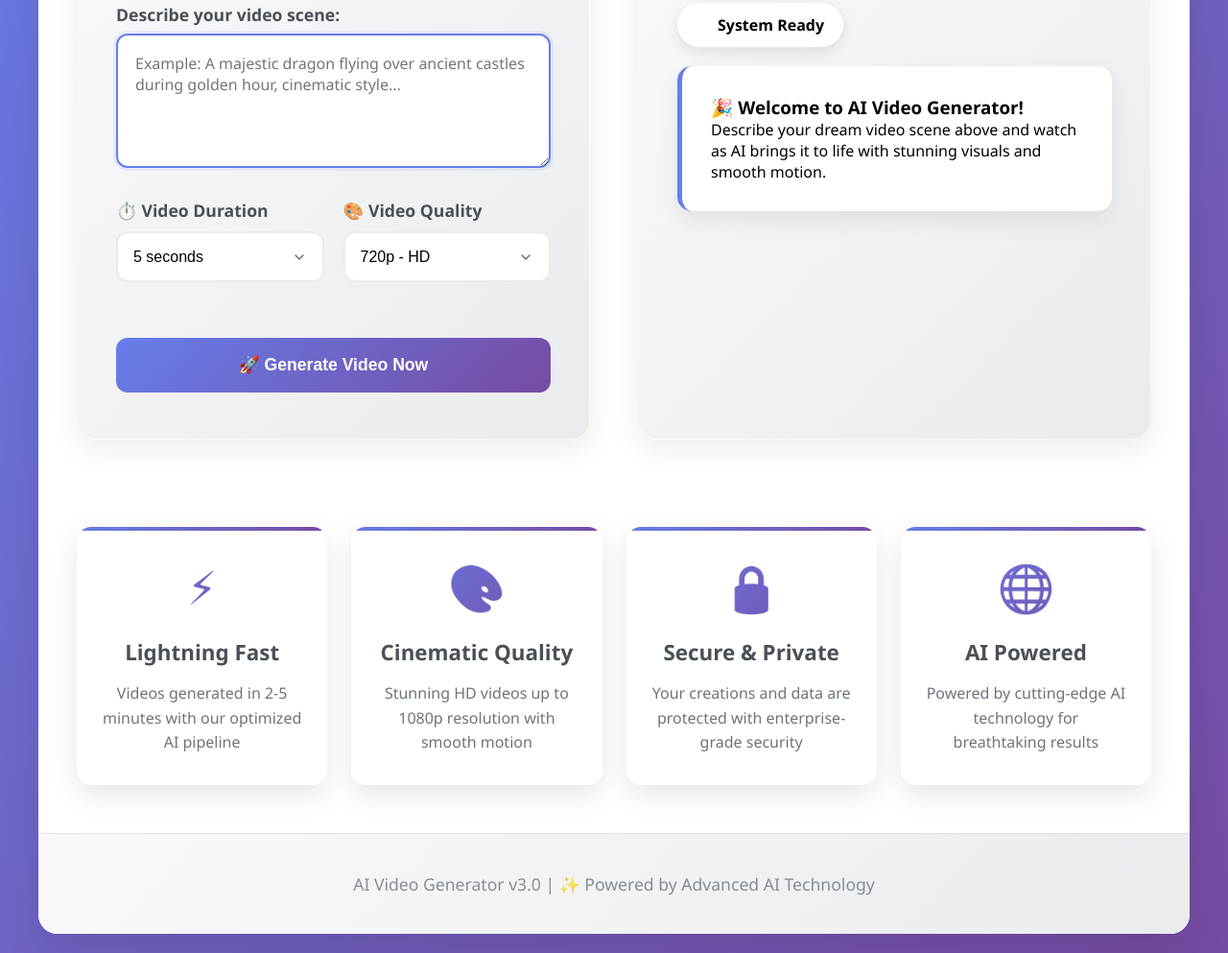
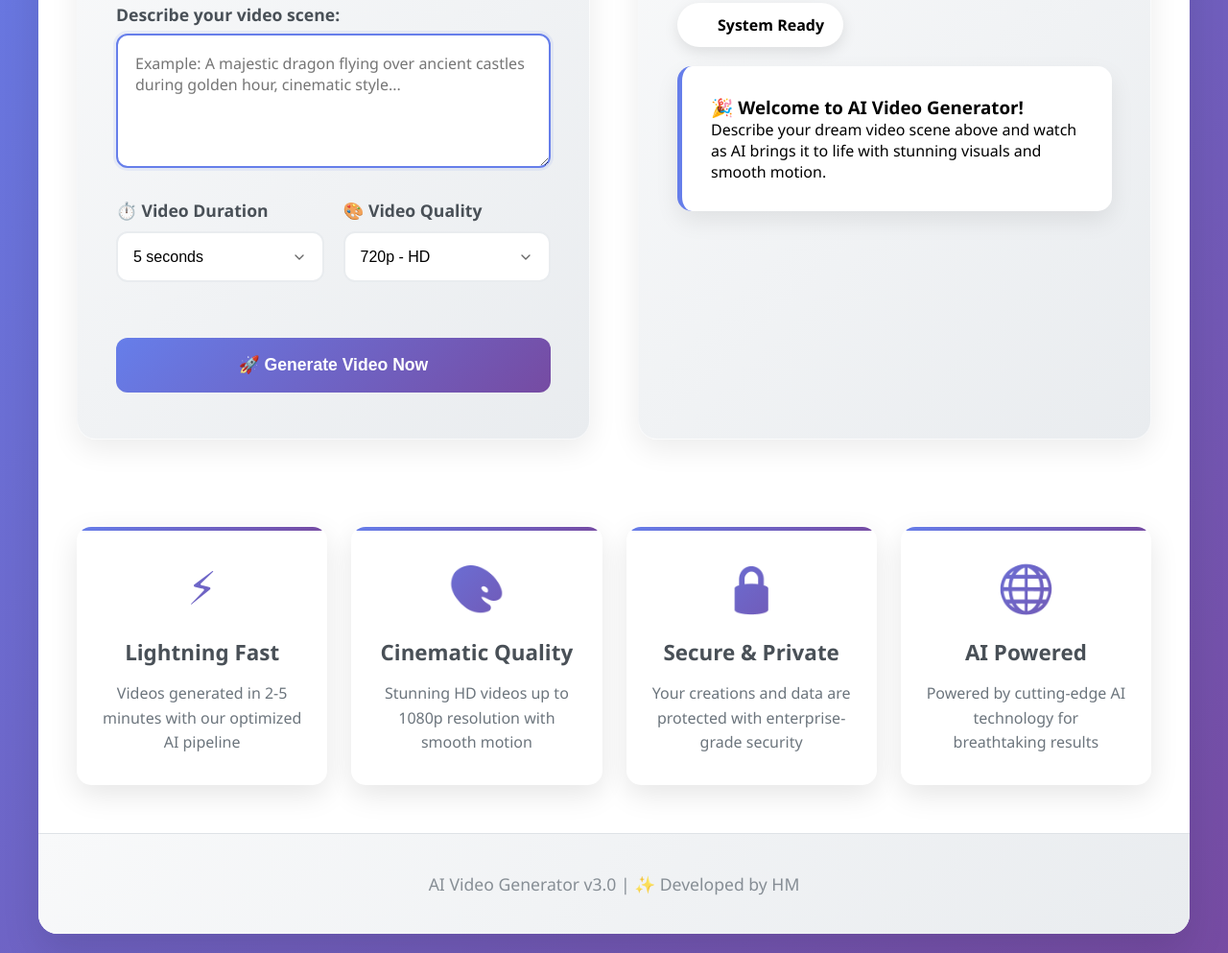
Before and after one commit to Mati-Ur-Rehman-1/video-bot, a website: page index.html in a window 1280 px wide. Shown: the part 380-1373 px from the top of the page at 96% size. Drawn offline with Linux system fonts and the light colour scheme.

Commit message:
Update index.html

```diff
--- a/index.html
+++ b/index.html
@@ -572,7 +572,7 @@
         </div>
 
         <div class="footer">
-            <p>AI Video Generator v3.0 | ✨ Powered by Advanced AI Technology</p>
+            <p>AI Video Generator v3.0 | ✨ Developed by HM</p>
         </div>
     </div>
 
```
